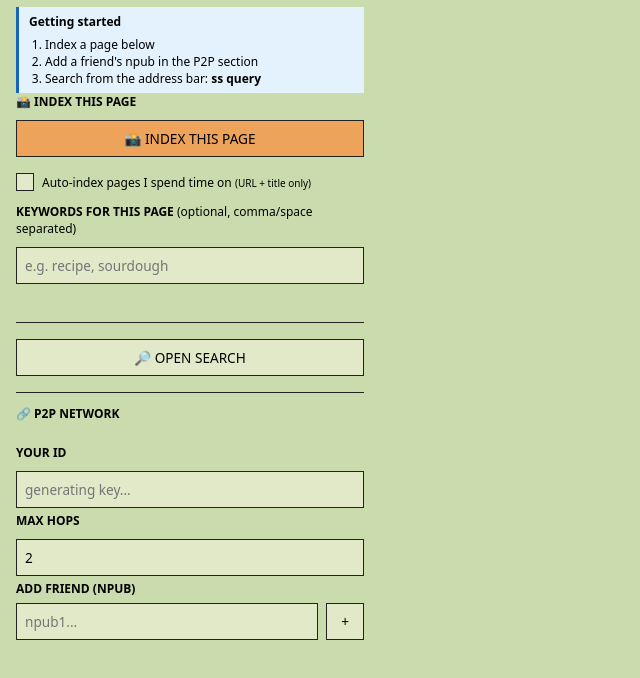
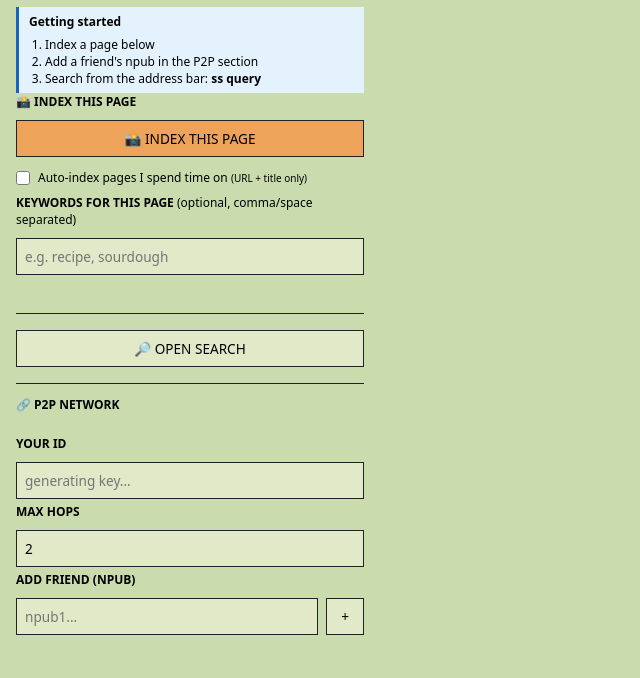
Before and after one commit to HommelWater/SelfSearch, a website with bundled scripts: page popup.html in a window 1280 px wide. Shown: the part 46-724 px from the top of the page, without its empty margins (0-640 px from the left). Built offline with nearby package versions, Linux system fonts and the light colour scheme; no server answers.

Commit message:
Fix auto-index checkbox not rendering in the popup
appearance:none was stripping the native checkbox rendering; scope it to text
inputs/buttons only and restore a proper checkbox.

```diff
--- a/popup.html
+++ b/popup.html
@@ -25,7 +25,7 @@
       text-transform: uppercase;
       margin-bottom: 6px;
     }
-    input, button {
+    input:not([type="checkbox"]):not([type="radio"]), button {
       width: 100%;
       padding: 8px;
       margin: 4px 0;
@@ -39,6 +39,15 @@
       appearance: none;
       -webkit-appearance: none;
       -moz-appearance: none;
+    }
+    input[type="checkbox"] {
+      appearance: auto;
+      -webkit-appearance: auto;
+      -moz-appearance: auto;
+      width: 14px;
+      height: 14px;
+      flex: none;
+      margin: 0;
     }
     button {
       background: #EDA35A;
@@ -101,7 +110,7 @@
     <label>📸 INDEX THIS PAGE</label>
     <button id="indexBtn">📸 INDEX THIS PAGE</button>
     <label style="display:flex; align-items:center; gap:8px; margin:8px 0;">
-      <input type="checkbox" id="autoIndexCheckbox" style="width:auto;">
+      <input type="checkbox" id="autoIndexCheckbox">
       <span style="font-weight:normal; text-transform:none;">Auto-index pages I spend time on <small style="display:inline; margin:0;">(URL + title only)</small></span>
     </label>
     <label>KEYWORDS FOR THIS PAGE <span style="font-weight:normal; text-transform:none;">(optional, comma/space separated)</span></label>
```
